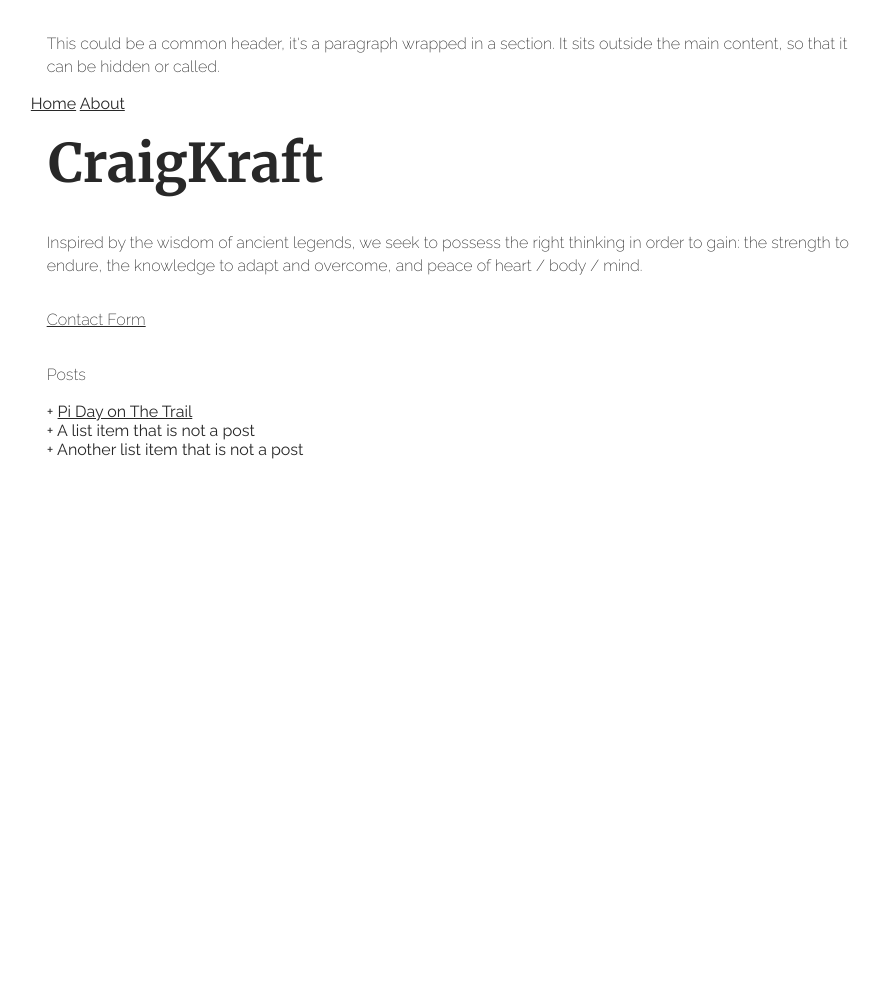
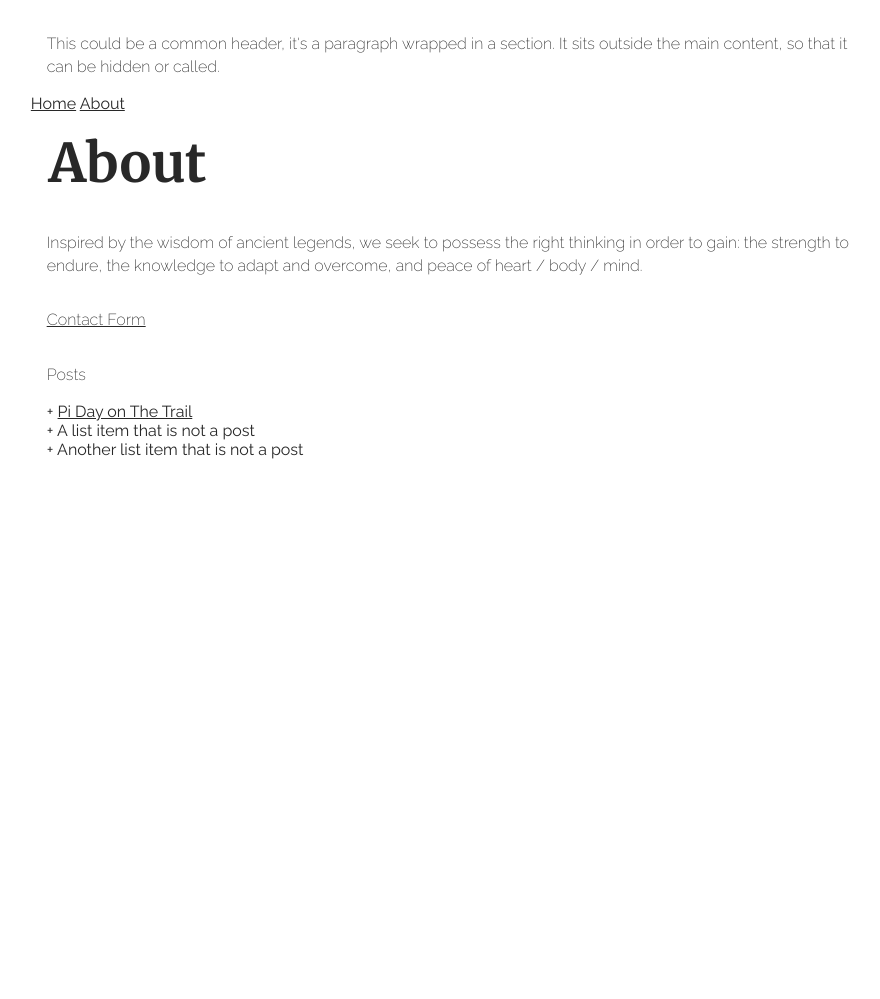
Before and after one commit to craigkraft/craigkraft.github.io, a Jekyll site: the page built from about.md, in a window 1280 px wide. Shown: the whole page, without its empty margins (185-1065 px from the left). Built offline with Jekyll 4.4.1, drawn with Linux system fonts in a browser that asks for light colours.

Commit message:
Update about.md

```diff
--- a/about.md
+++ b/about.md
@@ -3,7 +3,7 @@ layout: default
 title: About
 ---
 
-# CraigKraft
+# About
 
 Inspired by the wisdom of ancient legends, we seek to possess the right thinking in order to gain: the strength to endure, the knowledge to adapt and overcome, and peace of heart / body / mind.
 
```
